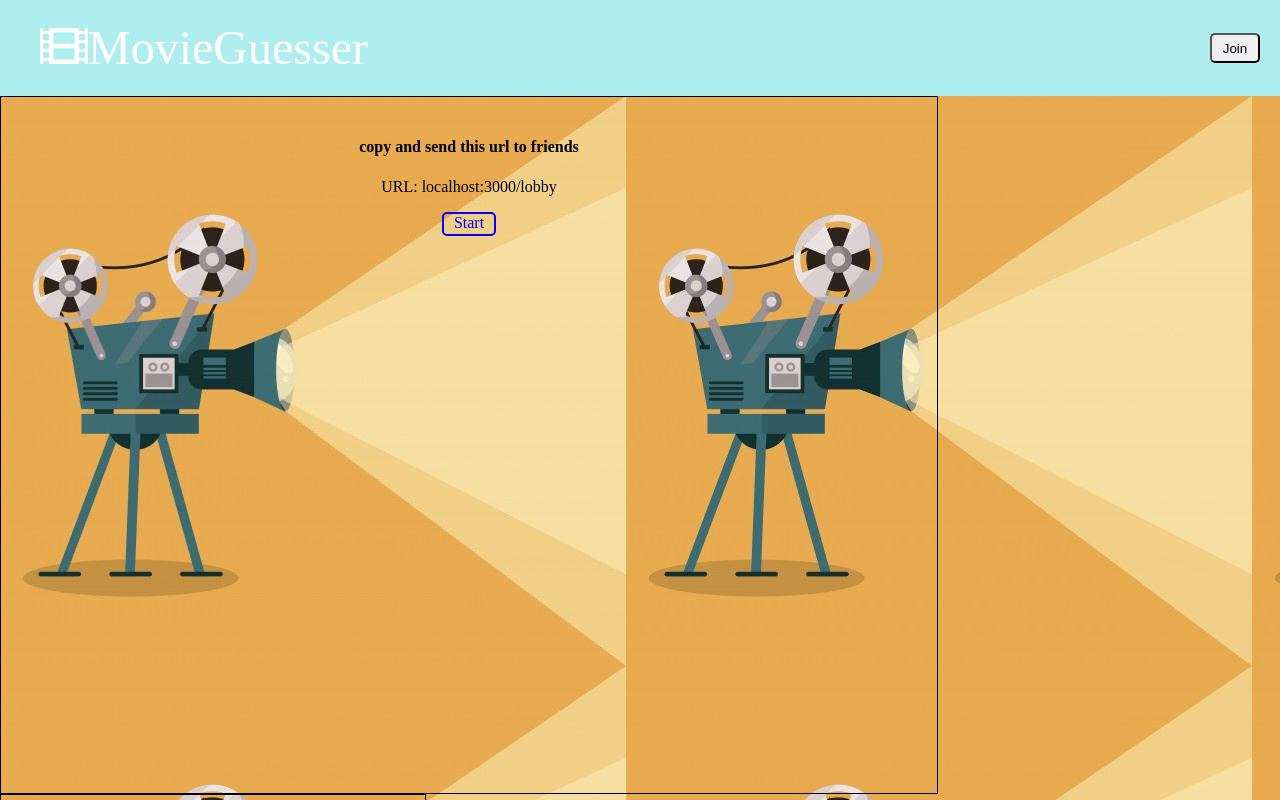
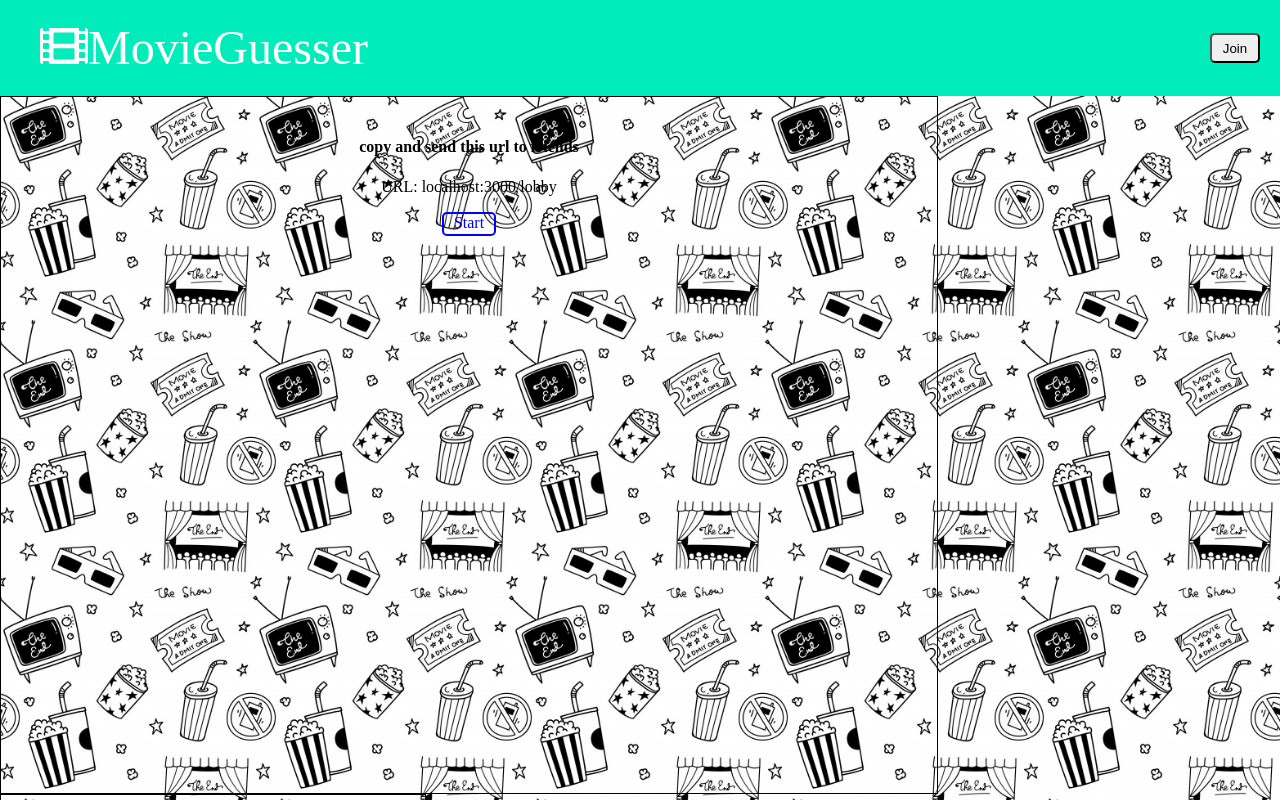
Before and after one commit to vishnuchen/Movie-Guesser, a React (Create React App) app: page /lobby in a window 1280 px wide. Shown: the top 800 px of the page. Built offline with nearby package versions, Linux system fonts and the light colour scheme; no server answers; a web font is replaced by a local one.

Commit message:
conceptualized a color pallet for components

```diff
--- a/src/index.css
+++ b/src/index.css
@@ -5,9 +5,10 @@
 body{
   margin: 0;
 }
+/* home header */
 nav {
   height: 6rem;
-  background-color: paleturquoise;
+  background-color: #00ECBA;
   z-index: 1;
   padding: 0 20px;
   display: flex;
@@ -22,8 +23,10 @@ nav {
   line-height: 6rem;
   text-decoration: none;
 }
+
+/* Home body */
 .game-section {
-  background-color: #FFA533;
+  background-color: #7231FF;
   height: 80vh;
   margin: 0;
   padding: 20px;
@@ -46,7 +49,7 @@ nav {
 
 .game-section-all div {
   display: flex;
-  flex-direction: column;
+  flex-direction: columcomplementary colors paletten;
   justify-content: center;
   margin: auto;
 }
--- a/styles/game.css
+++ b/styles/game.css
@@ -64,7 +64,7 @@
 }
 
 .answer-checkbox {
-  background-color: paleturquoise;
+  background-color: #FEB702;
   border: 1px solid black;
   border-radius: 5px;
   width: 200px;
@@ -124,7 +124,7 @@ input[type=radio]:checked + span {
 
 .filler {
   height: 20px;
-  background-color: blue;
+  background-color: #FE007A;
   border-radius: 50px;
 }
 
--- a/styles/home.css
+++ b/styles/home.css
@@ -7,7 +7,7 @@ body{
 }
 nav {
   height: 6rem;
-  background-color: paleturquoise;
+  background-color: #00ECBA;
   z-index: 1;
 }
 
--- a/styles/lobby.css
+++ b/styles/lobby.css
@@ -1,6 +1,8 @@
 .lobby-main {
-  background-image: url(/../yellow-background-with-movie-projector.jpg);
+  background-image: url(/../movie-back.jpg);
   background-position: bottom-right;
+  /* opacity: 0.7; */
+  background-size:20%;
 }
 
 .game-info, .player-list {
```
Also changed, not shown: public/movie-back.jpg (added).
